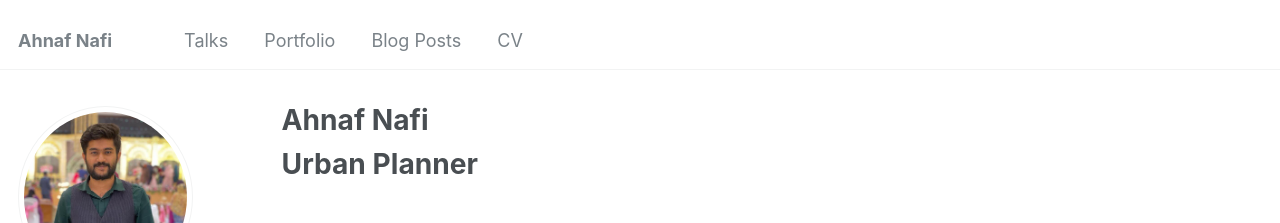
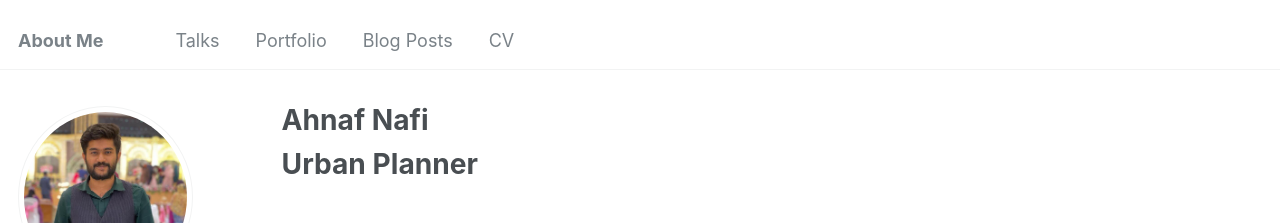
Before and after one commit to NafixData/ahnafnafi, a Jekyll site: the page built from _pages/about.md, in a window 1280 px wide. Shown: the top 223 px of the page. Built offline with Jekyll 4.4.1, drawn with Linux system fonts in a browser that asks for light colours.

Commit message:
Update _config.yml

```diff
--- a/_config.yml
+++ b/_config.yml
@@ -8,9 +8,9 @@
 
 # Basic Site Settings
 locale                   : "en-US"
-title                    : "Ahnaf Nafi"
+title                    : "About Me"
 title_separator          : "-"
-name                     : &name "Md Ahnaf Nafi"
+name                     : "Md Ahnaf Nafi"
 description              : &description "personal description"
 url                      : "https://NafixData.github.io/ahnafnafi"
 baseurl                  : "" # the subpath of your site, e.g. "/blog"
```
